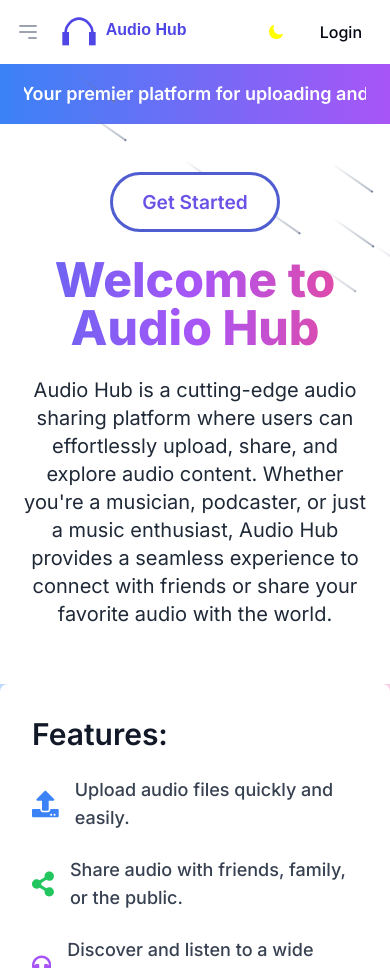
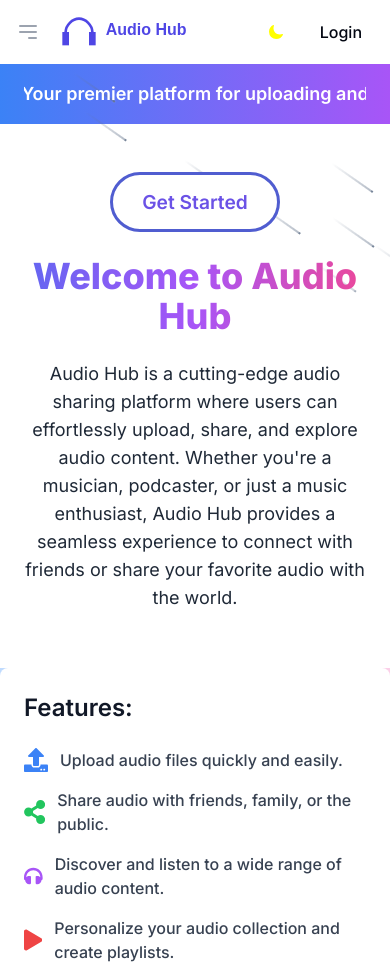
Before and after one commit to vishakh-cs/Audio-Hub, a Next.js app: page / in a window 390 px wide. Built offline with nearby package versions, Linux system fonts and the light colour scheme; no server answers.

Commit message:
now update

```diff
--- a/app/api/uploads/route.ts
+++ b/app/api/uploads/route.ts
@@ -2,6 +2,11 @@ import { NextRequest, NextResponse } from 'next/server'
 import { v2 as cloudinary } from 'cloudinary'
 import dbConnect from '@/lib/mongodb'
 import User from '@/lib/models/User'
+
+interface CloudinaryResult {
+    secure_url: string;
+
+}
 
 
 cloudinary.config({
@@ -15,9 +20,9 @@ export async function POST(request: NextRequest) {
     const data = await request.formData()
     console.log('Form data received');
 
-    for (const [key, value] of data.entries()) {
-      console.log(`FormData key: ${key}, value: ${value}`);
-  }
+//     for (const [key, value] of data.entries()) {
+//       console.log(`FormData key: ${key}, value: ${value}`);
+//   }
 
     const file: File | null = data.get('file') as unknown as File
     const email: string = data.get('email') as string
@@ -37,7 +42,7 @@ export async function POST(request: NextRequest) {
 
         console.log('Uploading to Cloudinary');
         // Upload the file to Cloudinary
-        const result = await new Promise((resolve, reject) => {
+        const result = await new Promise<CloudinaryResult>((resolve, reject) => {
             cloudinary.uploader.upload_stream(
                 { resource_type: 'auto' },
                 (error, result) => {
@@ -46,7 +51,7 @@ export async function POST(request: NextRequest) {
                         return reject(new Error(`Cloudinary upload failed: ${error.message}`))
                     }
                     console.log('Cloudinary result:', result)
-                    resolve(result)
+                    resolve(result as CloudinaryResult)
                 }
             ).end(buffer)
         })
@@ -66,8 +71,14 @@ export async function POST(request: NextRequest) {
         }
 
         return NextResponse.json({ success: true, audioUrl })
-    } catch (error) {
-        console.error('Error occurred:', error)
-        return NextResponse.json({ success: false, message: error.message })
+    } catch (error: unknown) {
+        if (error instanceof Error) {
+            console.error('Error occurred:', error.message);
+            return NextResponse.json({ success: false, message: error.message });
+        } else {
+            console.error('An unexpected error occurred:', error);
+            return NextResponse.json({ success: false, message: 'An unexpected error occurred' });
+        }
     }
+
 }
--- a/app/api/user-audios/route.ts
+++ b/app/api/user-audios/route.ts
@@ -18,8 +18,14 @@ export async function GET(request: NextRequest) {
         } else {
             return NextResponse.json({ success: false, message: 'User not found' }, { status: 404 });
         }
-    } catch (error) {
-        console.error(error);
-        return NextResponse.json({ success: false, message: error.message }, { status: 500 });
+    } catch (error: unknown) {
+        if (error instanceof Error) {
+            console.error('Error occurred:', error.message);
+            return NextResponse.json({ success: false, message: error.message });
+        } else {
+            console.error('An unexpected error occurred:', error);
+            return NextResponse.json({ success: false, message: 'An unexpected error occurred' });
+        }
     }
+
 }
--- a/app/page.tsx
+++ b/app/page.tsx
@@ -1,23 +1,25 @@
-"use client"
+"use client";
 import Button from '@/components/Button';
 import Loader from '@/components/Loader/Loader';
 import Meteors from '@/components/magicui/Meteors';
 import MarqueeSection from '@/components/MarqueSection';
 import { useSession } from 'next-auth/react';
-import React, { useEffect } from 'react';
+import React from 'react';
 import { FaUpload, FaShareAlt, FaHeadphones, FaPlay, FaUsers } from 'react-icons/fa';
 import BoxReveal from "@/components/magicui/box-reveal";
 
 function Page() {
   const { status } = useSession();
+
   if (status === "loading") {
     return <Loader />;
   }
 
   return (
-    <div className='flex flex-col relative w-screen  justify-center overflow-hidden '>
+    <div className='flex flex-col relative w-screen justify-center overflow-hidden'>
       <MarqueeSection />
       <Meteors number={15} />
+      <div className='flex flex-col md:flex-row'>
         <div className='w-full h-screen bg-gradient-to-r from-blue-200 via-purple-200 to-pink-200 dark:from-gray-900 dark:via-purple-900 dark:to-pink-900 flex flex-col md:flex-row'>
           <div className='flex-1 flex flex-col items-center justify-center p-6 bg-white dark:bg-gray-900'>
             <div className='py-6'>
@@ -26,48 +28,48 @@ function Page() {
               </BoxReveal>
             </div>
             <BoxReveal boxColor={"#5046e6"} duration={0.5}>
-          <h1 className='text-5xl text-center font-extrabold text-gray-900 dark:text-gray-50 mb-6 bg-clip-text text-transparent bg-gradient-to-r from-indigo-500 via-purple-500 to-pink-500'>
+              <h1 className='text-4xl md:text-5xl text-center font-extrabold text-gray-900 dark:text-gray-50 mb-6 bg-clip-text text-transparent bg-gradient-to-r from-indigo-500 via-purple-500 to-pink-500'>
                 Welcome to Audio Hub
               </h1>
             </BoxReveal>
             <BoxReveal boxColor={"#5046e6"} duration={0.5}>
-          <p className='text-xl text-gray-800 dark:text-gray-300 mb-8 text-center max-w-md'>
+              <p className='text-lg md:text-xl text-gray-800 dark:text-gray-300 mb-8 text-center max-w-md'>
                 Audio Hub is a cutting-edge audio sharing platform where users can effortlessly upload, share, and explore audio content. Whether you're a musician, podcaster, or just a music enthusiast, Audio Hub provides a seamless experience to connect with friends or share your favorite audio with the world.
               </p>
             </BoxReveal>
           </div>
 
           {/* Features Section */}
-        <div className='flex-1 bg-white dark:bg-gray-900 p-8 rounded-lg shadow-xl flex flex-col justify-center'>
-          <h2 className='text-3xl font-semibold text-gray-900 dark:text-gray-50 mb-6'>Features:</h2>
-          <ul className='space-y-6'>
-            <li className='flex items-center space-x-4'>
-              <FaUpload className='text-blue-500' size={30} />
-              <span className='text-lg font-medium text-gray-700 dark:text-gray-300'>
+          <div className='flex-1 bg-white dark:bg-gray-900 p-6 md:p-8 rounded-lg shadow-xl flex flex-col justify-center'>
+            <h2 className='text-2xl md:text-3xl font-semibold text-gray-900 dark:text-gray-50 mb-6'>Features:</h2>
+            <ul className='space-y-4 md:space-y-6'>
+              <li className='flex items-center space-x-3 md:space-x-4'>
+                <FaUpload className='text-blue-500' size={24} md={30} />
+                <span className='text-base md:text-lg font-medium text-gray-700 dark:text-gray-300'>
                   Upload audio files quickly and easily.
                 </span>
               </li>
-            <li className='flex items-center space-x-4'>
-              <FaShareAlt className='text-green-500' size={30} />
-              <span className='text-lg font-medium text-gray-700 dark:text-gray-300'>
+              <li className='flex items-center space-x-3 md:space-x-4'>
+                <FaShareAlt className='text-green-500' size={24} md={30} />
+                <span className='text-base md:text-lg font-medium text-gray-700 dark:text-gray-300'>
                   Share audio with friends, family, or the public.
                 </span>
               </li>
-            <li className='flex items-center space-x-4'>
-              <FaHeadphones className='text-purple-500' size={30} />
-              <span className='text-lg font-medium text-gray-700 dark:text-gray-300'>
+              <li className='flex items-center space-x-3 md:space-x-4'>
+                <FaHeadphones className='text-purple-500' size={24} md={30} />
+                <span className='text-base md:text-lg font-medium text-gray-700 dark:text-gray-300'>
                   Discover and listen to a wide range of audio content.
                 </span>
               </li>
-            <li className='flex items-center space-x-4'>
-              <FaPlay className='text-red-500' size={30} />
-              <span className='text-lg font-medium text-gray-700 dark:text-gray-300'>
+              <li className='flex items-center space-x-3 md:space-x-4'>
+                <FaPlay className='text-red-500' size={24} md={30} />
+                <span className='text-base md:text-lg font-medium text-gray-700 dark:text-gray-300'>
                   Personalize your audio collection and create playlists.
                 </span>
               </li>
-            <li className='flex items-center space-x-4'>
-              <FaUsers className='text-orange-500' size={30} />
-              <span className='text-lg font-medium text-gray-700 dark:text-gray-300'>
+              <li className='flex items-center space-x-3 md:space-x-4'>
+                <FaUsers className='text-orange-500' size={24} md={30} />
+                <span className='text-base md:text-lg font-medium text-gray-700 dark:text-gray-300'>
                   Engage with a community of audio enthusiasts.
                 </span>
               </li>
@@ -75,6 +77,7 @@ function Page() {
           </div>
         </div>
       </div>
+    </div>
   );
 }
 
--- a/app/preview/[audio]/page.tsx
+++ b/app/preview/[audio]/page.tsx
@@ -2,7 +2,14 @@
 import { useRouter } from 'next/navigation';
 import { useEffect, useState } from 'react';
 
-const AudioPreview = ({ params }) => {
+interface AudioPreviewProps {
+  params: {
+    audio: string;
+    title: string;
+  };
+}
+
+const AudioPreview:React.FC<AudioPreviewProps> = ({ params }) => {
 
   const router = useRouter();
   const { audio, title } = params;
--- a/components/AudioUpload.tsx
+++ b/components/AudioUpload.tsx
@@ -140,7 +140,7 @@ const AudioUpload: React.FC = () => {
         </div>
         {audioFile && (
           <div className="mt-4 text-center ">
-            <input type='text' className="text-gray-700 dark:text-gray-300 font-medium bg-gray-300 rounded-lg h-10 md:w-[200px]" onChange={(e)=>setFilename(e.target.value)} value={`  ${filename}`}/><span>✍️</span>
+            <input type='text' className="text-black dark:text-gray-100 font-medium bg-gray-300 dark:bg-gray-800 rounded-lg h-10 md:w-[200px]" onChange={(e)=>setFilename(e.target.value)} value={`  ${filename}`}/><span>✍️</span>
           </div>
         )}
         <button
--- a/components/Navbar.tsx
+++ b/components/Navbar.tsx
@@ -116,7 +116,7 @@ const Navbar = () => {
                         {status === "authenticated" && (
                             <>
                                 <img
-                                    src={session.user?.image}
+                                    src={session.user?.image ||""}
                                     alt={session.user?.name || 'Profile Image'}
                                     className="w-8 h-8 rounded-full object-cover"
                                 />
--- a/lib/mongodb.ts
+++ b/lib/mongodb.ts
@@ -1,3 +1,4 @@
+//@ts-nocheck
 import mongoose from 'mongoose'
 
 const MONGODB_URI = process.env.MONGODB_URI
```
Also changed, not shown: components/Alertpopup.tsx (+7 -1 lines). Lines whose indentation alone changed are shown as unchanged.
